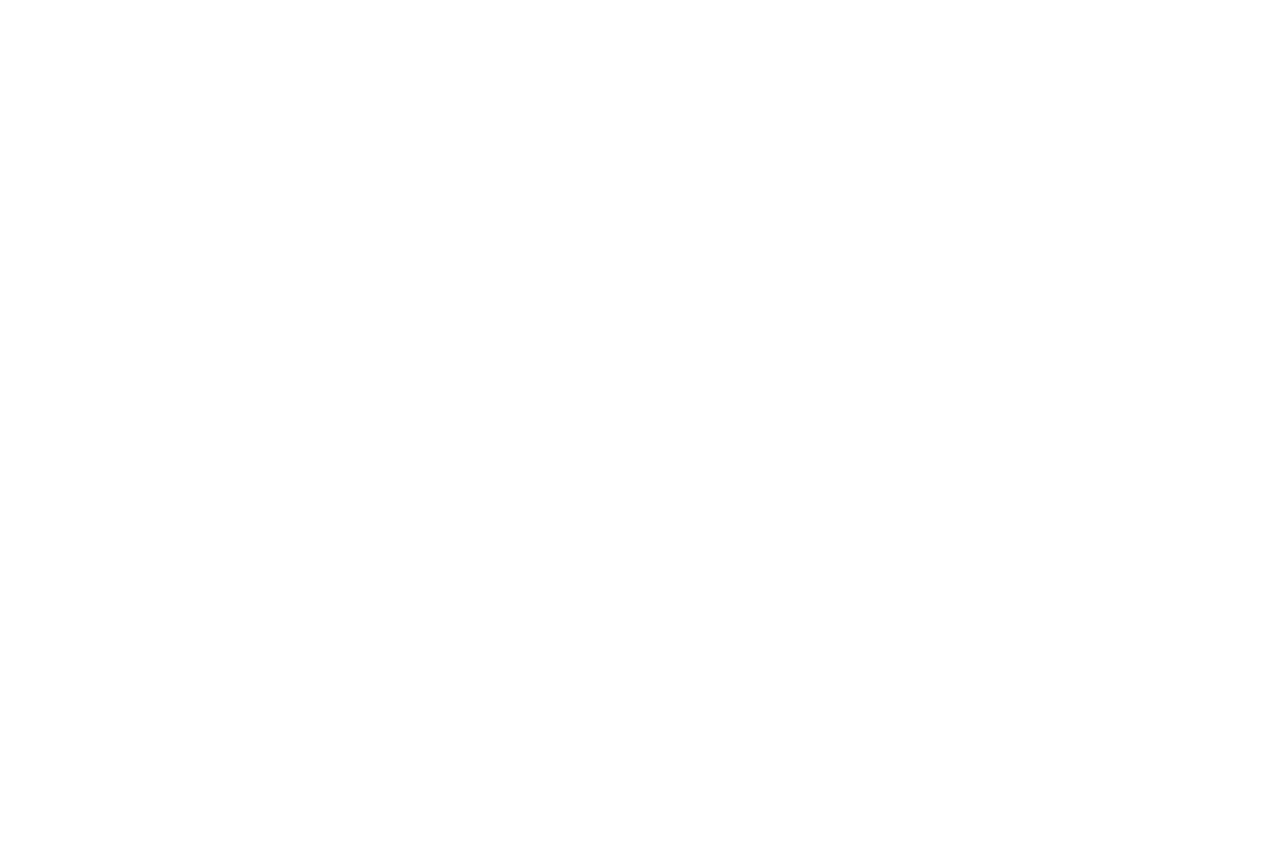
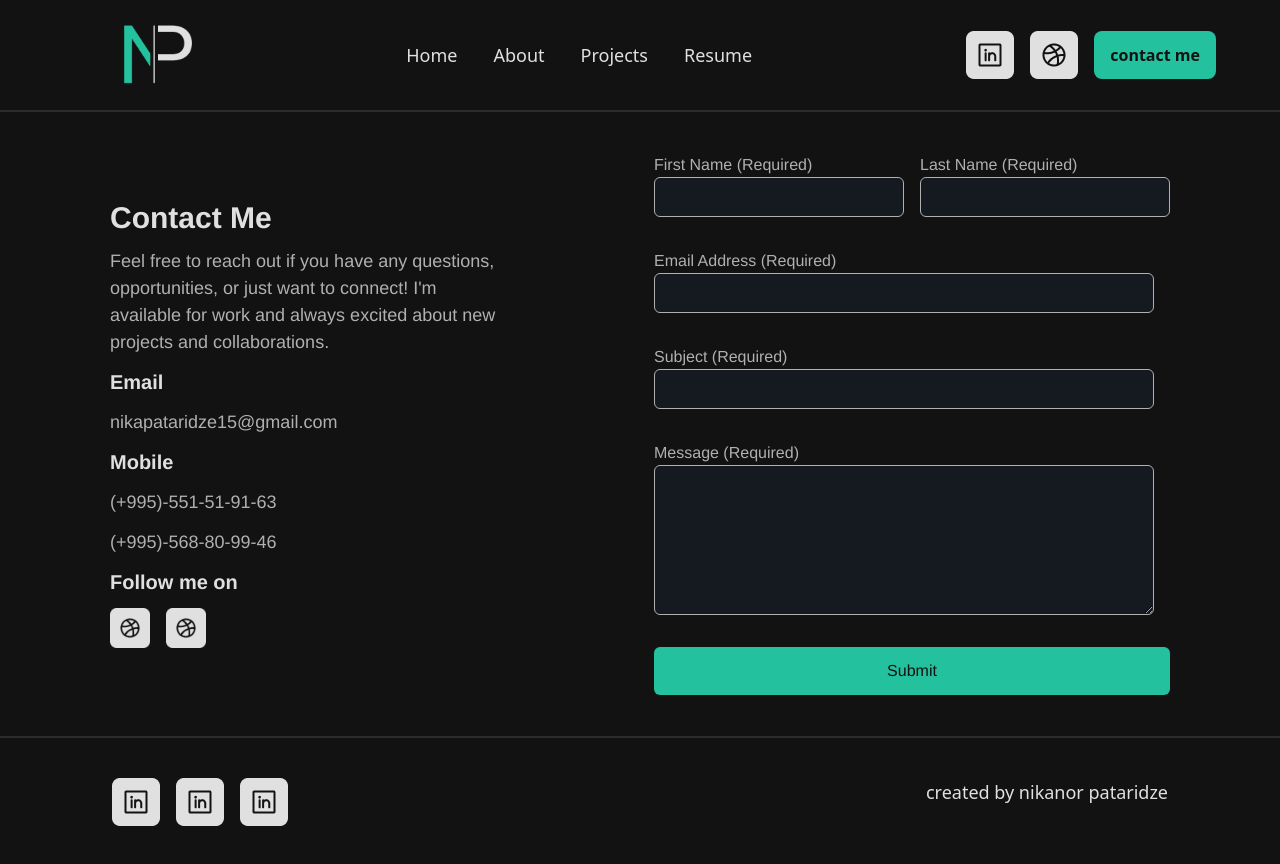
Before and after one commit to AvtoTheThird/Nika, a React (Vite) app: page /Nika/Contact in a window 1280 px wide. Before the commit this address had no page. Before the commit the page ends 800 px from the top, so only its background shows below. Built offline with nearby package versions, Linux system fonts and the light colour scheme.

Commit message:
added contact form, hooked it up with formspree, made header sticky, added react-scroll

```diff
--- a/package.json
+++ b/package.json
@@ -13,9 +13,11 @@
     "preview": "vite preview"
   },
   "dependencies": {
+    "@formspree/react": "^2.5.1",
     "react": "^18.3.1",
     "react-dom": "^18.3.1",
-    "react-router-dom": "^6.25.1"
+    "react-router-dom": "^6.25.1",
+    "react-scroll": "^1.9.0"
   },
   "devDependencies": {
     "@types/react": "^18.3.3",
--- a/src/App.jsx
+++ b/src/App.jsx
@@ -2,6 +2,7 @@ import { useState } from "react";
 import Home from "./Pages/Home";
 import { Routes, Route, Link } from "react-router-dom";
 import Project from "./Pages/Project";
+import Contact from "./Pages/Contact";
 
 function App() {
   return (
@@ -10,6 +11,7 @@ function App() {
         {" "}
         <Route path="/Nika" element={<Home />} />
         <Route path="/Nika/Project" element={<Project />} />
+        <Route path="/Nika/Contact" element={<Contact />} />
       </Routes>
     </div>
   );
--- /dev/null
+++ b/src/Components/Form.jsx
@@ -0,0 +1,102 @@
+import React from "react";
+import { useForm, ValidationError } from "@formspree/react";
+
+function ContactForm() {
+  const [state, handleSubmit] = useForm("mzzpejrk");
+  if (state.succeeded) {
+    return <p>Thanks for joining!</p>;
+  }
+  return (
+    <form className="text-n_grey flex flex-col gap-8" onSubmit={handleSubmit}>
+      <div className="flex gap-4 ">
+        <div className="flex flex-col">
+          <label htmlFor="FirstName">First Name (Required)</label>
+          <input
+            required="required"
+            className="w-[250px] h-[40px] bg-n_input_bg border-[1px] border-n_input-border rounded-md"
+            id="FirstName"
+            type="text"
+            name="FirstName"
+          />
+          <ValidationError
+            prefix="First Name"
+            field="FirstName"
+            errors={state.errors}
+          />
+        </div>
+        <div className="flex flex-col">
+          <label htmlFor="LastName">Last Name (Required)</label>
+          <input
+            required="required"
+            className="w-[250px] h-[40px] bg-n_input_bg border-[1px] border-n_input-border rounded-md"
+            id="LastName"
+            type="text"
+            name="LastName"
+          />
+          <ValidationError
+            prefix="Last Name"
+            field="LastName"
+            errors={state.errors}
+          />
+        </div>
+      </div>
+
+      <div className="flex flex-col">
+        {" "}
+        <label htmlFor="email">Email Address (Required)</label>
+        <input
+          required="required"
+          className="w-[500px] h-[40px] bg-n_input_bg border-[1px] border-n_input-border rounded-md"
+          id="email"
+          type="email"
+          name="email"
+        />
+        <ValidationError prefix="Email" field="email" errors={state.errors} />
+      </div>
+      <div className="flex flex-col">
+        <label htmlFor="Subject"> Subject (Required)</label>
+        <input
+          required="required"
+          className="w-[500px] h-[40px] bg-n_input_bg border-[1px] border-n_input-border rounded-md"
+          id="Subject"
+          type="text"
+          name="Subject"
+        />
+        <ValidationError
+          prefix="Subject"
+          field="Subject"
+          errors={state.errors}
+        />
+      </div>
+
+      <div className="flex flex-col">
+        <label htmlFor="message">Message (Required)</label>
+        <textarea
+          required="required"
+          className="w-[500px] h-[150px] bg-n_input_bg border-[1px] border-n_input-border rounded-md"
+          id="message"
+          name="message"
+        />
+        <ValidationError
+          prefix="Message"
+          field="message"
+          errors={state.errors}
+        />
+      </div>
+
+      <button
+        className="bg-n_green text-n_black h-[48px] rounded-md"
+        type="submit"
+        disabled={state.submitting}
+      >
+        Submit
+      </button>
+    </form>
+  );
+}
+
+function App() {
+  return <ContactForm />;
+}
+
+export default App;
--- a/src/Components/Header.jsx
+++ b/src/Components/Header.jsx
@@ -1,9 +1,9 @@
 import React from "react";
+import { Link as SLink } from "react-scroll";
 import { Link } from "react-router-dom";
-
 function Header() {
   return (
-    <header class="flex justify-between items-center px-16 h-[112px] bg-n_black text-n_white  border-b-2 border-n_hr">
+    <header class="flex justify-between items-center px-16 h-[112px] bg-n_black text-n_white  border-b-2 border-n_hr sticky  z-50 top-0">
       <div class="flex-shrink-0">
         <Link to="/Nika/">
           {" "}
@@ -11,17 +11,32 @@ function Header() {
         </Link>
       </div>
       <nav class="flex-1 flex justify-center space-x-4 gap-5">
-        <a href="#home" class="text-lg">
+        <SLink
+          to="home"
+          class="text-lg cursor-pointer"
+          smooth={true}
+          duration={500}
+        >
           Home
-        </a>
-        <a href="#about" class="text-lg">
+        </SLink>
+        <SLink
+          to="About"
+          smooth={true}
+          duration={500}
+          class="text-lg cursor-pointer"
+        >
           About
-        </a>
-        <a href="#services" class="text-lg">
-          Services
-        </a>
-        <a href="#contact" class="text-lg">
-          Contact
+        </SLink>
+        <SLink
+          to="Projects"
+          smooth={true}
+          duration={500}
+          class="text-lg cursor-pointer"
+        >
+          Projects
+        </SLink>
+        <a href="#contact" class="text-lg cursor-pointer">
+          Resume
         </a>
       </nav>
       <div class="flex-shrink-0 flex space-x-4">
@@ -31,9 +46,12 @@ function Header() {
         <a href="#Dribble" class="text-lg">
           <img src=" Logos\Dr-Default.png" alt="" />{" "}
         </a>
-        <button className="bg-n_green rounded-lg px-4 py-3 text-n_black font-semibold">
+        <Link
+          to="/Nika/Contact"
+          className="bg-n_green rounded-lg px-4 py-3 text-n_black font-semibold"
+        >
           contact me
-        </button>
+        </Link>
       </div>
     </header>
   );
--- a/src/Components/Home.jsx
+++ b/src/Components/Home.jsx
@@ -32,7 +32,7 @@ function Home() {
               <br />
 
               <u>
-                <a href="mailto:nikapataridze15@gmail.com">
+                <a id="About" href="mailto:nikapataridze15@gmail.com">
                   nikapataridze15@gmail.com
                 </a>
               </u>
--- /dev/null
+++ b/src/Pages/Contact.jsx
@@ -0,0 +1,52 @@
+import React from "react";
+import Header from "../Components/Header";
+import Footer from "../Components/Footer";
+
+import Form from "../Components/Form";
+function Contact() {
+  return (
+    <>
+      <Header />
+      <div className="flex bg-n_black justify-center py-10 font-['Helvetica']">
+        <div className=" flex justify-between gap-10 items-center w-[1060px] h-[68vh] bg-n_black">
+          <div className="w-[400px] flex flex-col gap-3">
+            <span className="text-3xl font-bold  text-n_white">Contact Me</span>
+            <span className="text-lg   text-n_grey leading-normal">
+              Feel free to reach out if you have any questions, opportunities,
+              or just want to connect! I'm available for work and always excited
+              about new projects and collaborations.
+            </span>
+            <span className="text-xl font-bold  text-n_white">Email</span>
+            <span className="text-lg text-n_grey">
+              nikapataridze15@gmail.com
+            </span>
+            <span className="text-xl font-bold  text-n_white">Mobile</span>
+            <span className="text-lg text-n_grey">(+995)-551-51-91-63 </span>
+            <span className="text-lg text-n_grey">(+995)-568-80-99-46</span>
+            <span className="text-xl font-bold  text-n_white">
+              Follow me on
+            </span>{" "}
+            <div className="flex gap-4">
+              <img
+                className="w-[40px] h-[40px]"
+                src="Logos/Dr-Default.png"
+                alt=""
+              />
+              <img
+                className="w-[40px] h-[40px]"
+                src="Logos/Dr-Default.png"
+                alt=""
+              />
+            </div>
+          </div>
+          <div>
+            <Form />
+          </div>
+        </div>
+      </div>{" "}
+      <Footer />
+    </>
+  );
+}
+
+export default Contact;
--- a/src/Pages/Home.jsx
+++ b/src/Pages/Home.jsx
@@ -8,9 +8,11 @@ import { Routes, Route, Link } from "react-router-dom";
 
 function App() {
   return (
-    <div className="">
+    <div className="" id="home">
       <Header />
-      <Home />
+      <div>
+        <Home />
+      </div>
       <div className="flex bg-n_black justify-center  pb-5">
         <div className="flex justify-between  items-center w-[1060px]">
           <span className="text-n_white text-3xl font-bold">About me</span>
@@ -18,7 +20,7 @@ function App() {
       </div>
 
       <About />
-      <div className="flex bg-n_black justify-center  pb-5">
+      <div id="Projects" className="flex bg-n_black justify-center  pb-5">
         <div className="flex justify-between  items-center w-[1060px]">
           <span className="text-n_white text-3xl font-bold">My Projects</span>
         </div>
--- a/tailwind.config.js
+++ b/tailwind.config.js
@@ -9,6 +9,8 @@ export default {
       n_grey: "#B0B0B0",
       n_dark_grey: "#3A3A3A",
       n_hr: "#2B2B2C",
+      n_input_bg: "#151a20",
+      n_input_border: "#313841",
     },
     extend: {},
   },
```
Also changed, not shown: 1 other file (tests, documents, lock files or other folders).
